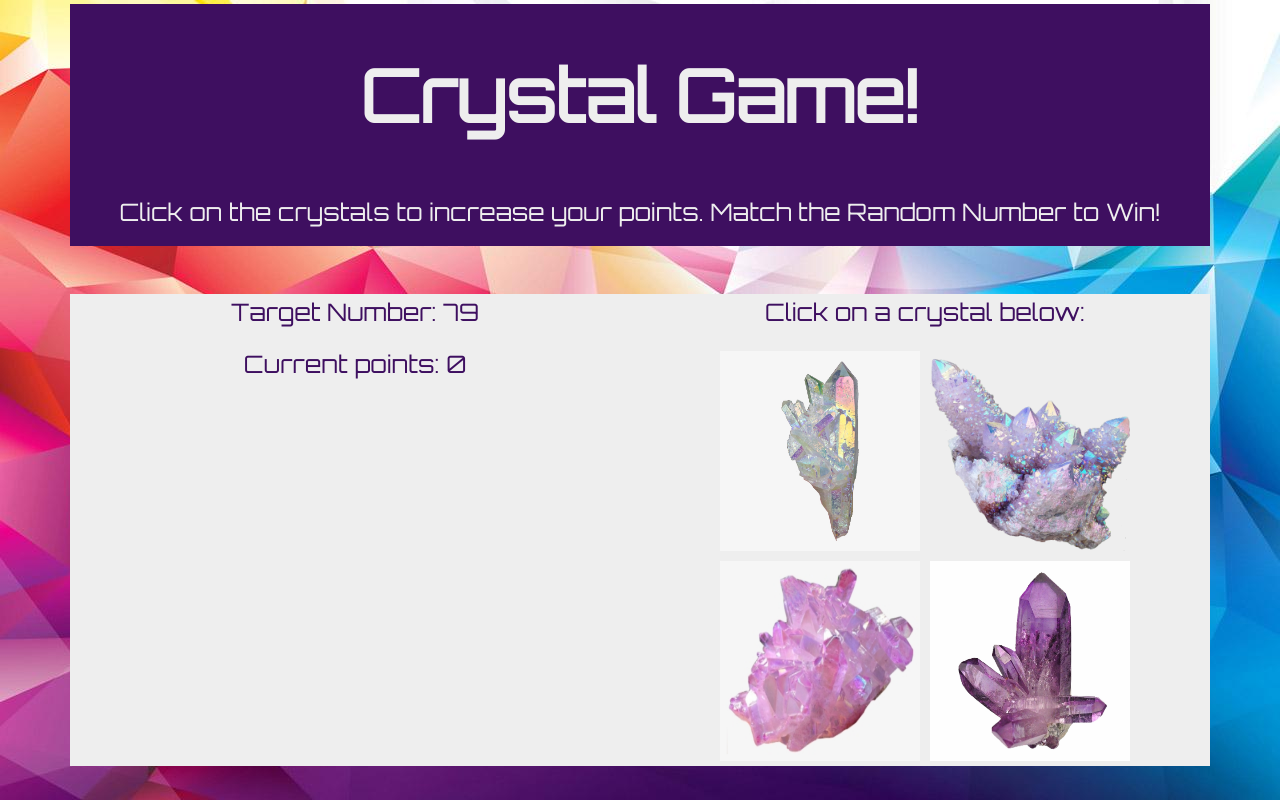
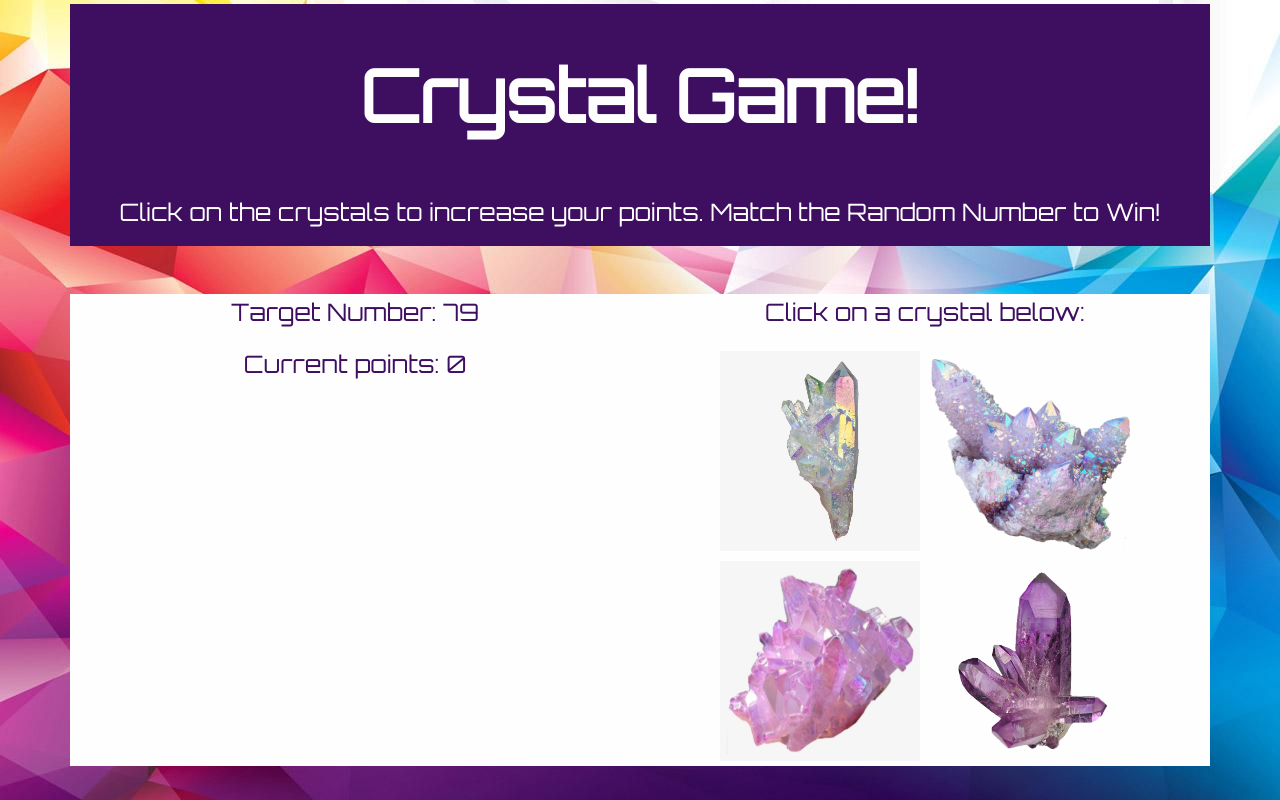
Before and after one commit to ultrapancake/unit-4-game-crystal, a plain HTML site: page index.html in a window 1280 px wide. Drawn offline with nearby package versions, Linux system fonts and the light colour scheme.

Commit message:
changed background of divs again to attempt to match image backgrounds. worked for two images....

```diff
--- a/assets/css/style.css
+++ b/assets/css/style.css
@@ -11,10 +11,10 @@ body{
 
 .cont-1{
     background-color: #3E0F60;
-    color: #EEEEEE;
+    color: #FEFEFE;
 }
 .cont-2{
-    background-color: #EEEEEE;
+    background-color: #FEFEFE;
     color: #3E0F60;
 }
 h1{
```
